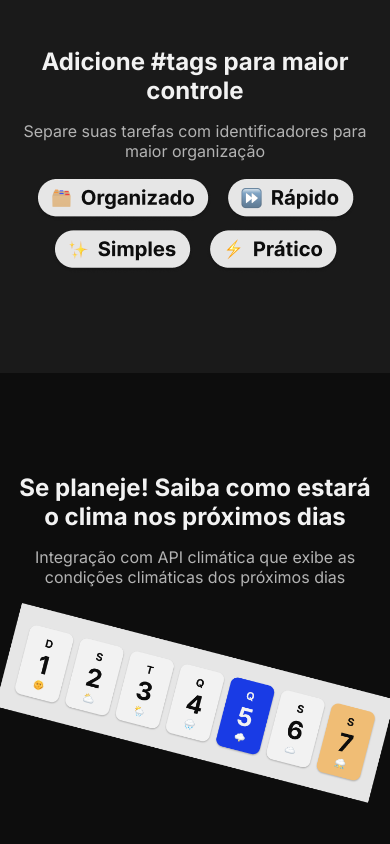
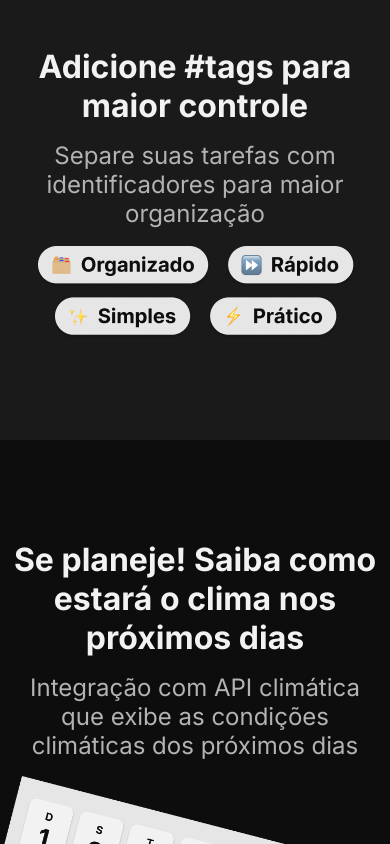
Before and after one commit to Nicolas-BB/7planner, a React (Vite) app: page /landing in a window 390 px wide. Shown: the part 920-1764 px from the top of the page. Built offline with nearby package versions, Linux system fonts and the light colour scheme; no server answers.

Commit message:
fix: corrige responsividade da landing

```diff
--- a/src/styles/landing/main.module.css
+++ b/src/styles/landing/main.module.css
@@ -87,50 +87,25 @@
     text-align: center;
 }
 
+.infoDiv h2 {
+    font-size: 32px;
+}
+
+.infoDiv p {
+    font-size: 24px;
+}
+
 .infoDiv img {
     max-height: 200px;
 }
 
-.tagsSection,
-.geminiSection {
-    animation: lSlide 1s ease-in;
-    animation-timeline: view();
-    animation-range: entry 0% cover 50%;
-}
-
-.weekSection {
-    animation: rSlide 1s ease-in;
-    animation-timeline: view();
-    animation-range: entry 0% cover 50%;
-}
-
-@keyframes lSlide {
-    from {
-        transform: translateX(-100dvw);
-    }
-
-    to {
-        transform: translateX(0);
-    }
-}
-
-@keyframes rSlide {
-    from {
-        transform: translateX(100dvw);
-    }
-
-    to {
-        transform: translateX(0);
-    }
-}
-
 @media (max-width: 756px) {
 
+    .downloadSection,
     .tagsSection,
     .geminiSection,
     .weekSection {
         padding: 100px 10px;
-        animation-range: entry 0% cover 30%;
     }
 
     .heroSection {
```
